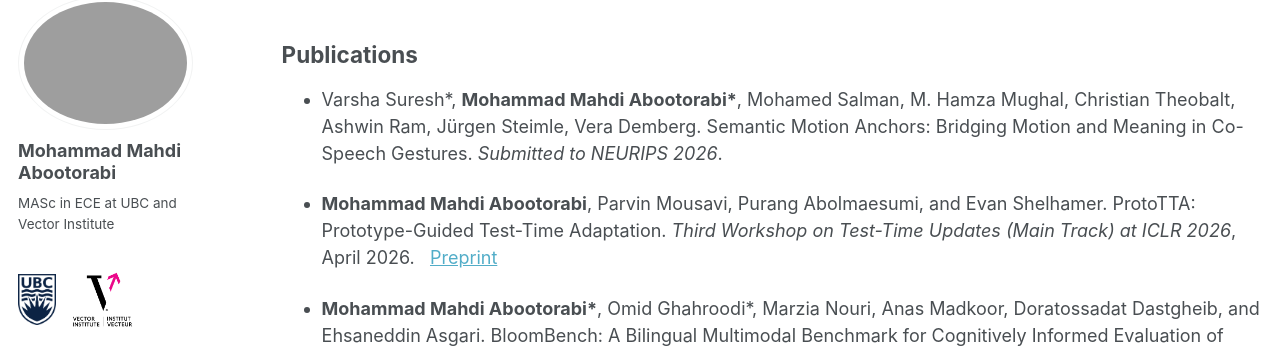
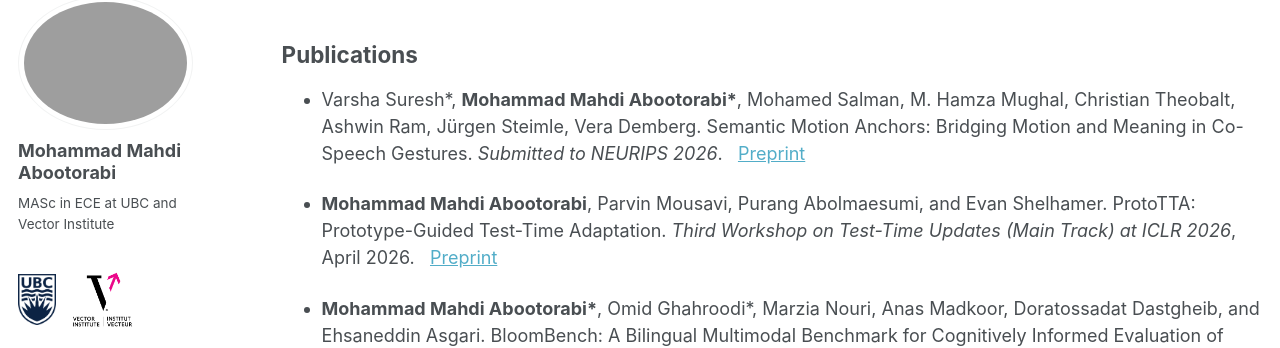
Before and after one commit to aboots/aboots.github.io, a Jekyll site: the page built from _pages/research.md, in a window 1280 px wide and 900 px high. Shown: the part 122-470 px from the top of the window. Built offline with Jekyll 4.4.1, drawn with Linux system fonts in a browser that asks for light colours; nearby versions of some CDN libraries; some web fonts are replaced.

Commit message:
Update research.md

```diff
--- a/_pages/research.md
+++ b/_pages/research.md
@@ -6,7 +6,7 @@ author_profile: true
 ---
 ## Publications
 
-- Varsha Suresh\*, **Mohammad Mahdi Abootorabi\***, Mohamed Salman, M. Hamza Mughal, Christian Theobalt, Ashwin Ram, Jürgen Steimle, Vera Demberg. Semantic Motion Anchors: Bridging Motion and Meaning in Co-Speech Gestures. *Submitted to NEURIPS 2026*.
+- Varsha Suresh\*, **Mohammad Mahdi Abootorabi\***, Mohamed Salman, M. Hamza Mughal, Christian Theobalt, Ashwin Ram, Jürgen Steimle, Vera Demberg. Semantic Motion Anchors: Bridging Motion and Meaning in Co-Speech Gestures. *Submitted to NEURIPS 2026*. &nbsp; [Preprint](https://drive.google.com/file/d/1sgUXVK7OzjdY5Jhv8fNFESeqR7Yy8qMi/view?usp=sharing)
 
 - **Mohammad Mahdi Abootorabi**, Parvin Mousavi, Purang Abolmaesumi, and Evan Shelhamer. ProtoTTA: Prototype-Guided Test-Time Adaptation. *Third Workshop on Test-Time Updates (Main Track) at ICLR 2026*, April 2026. &nbsp; [Preprint](https://drive.google.com/file/d/1nDYQGEdBNzbiyfVHs8vfCDiNEBbJBLKP/view?usp=sharing)
 
```
